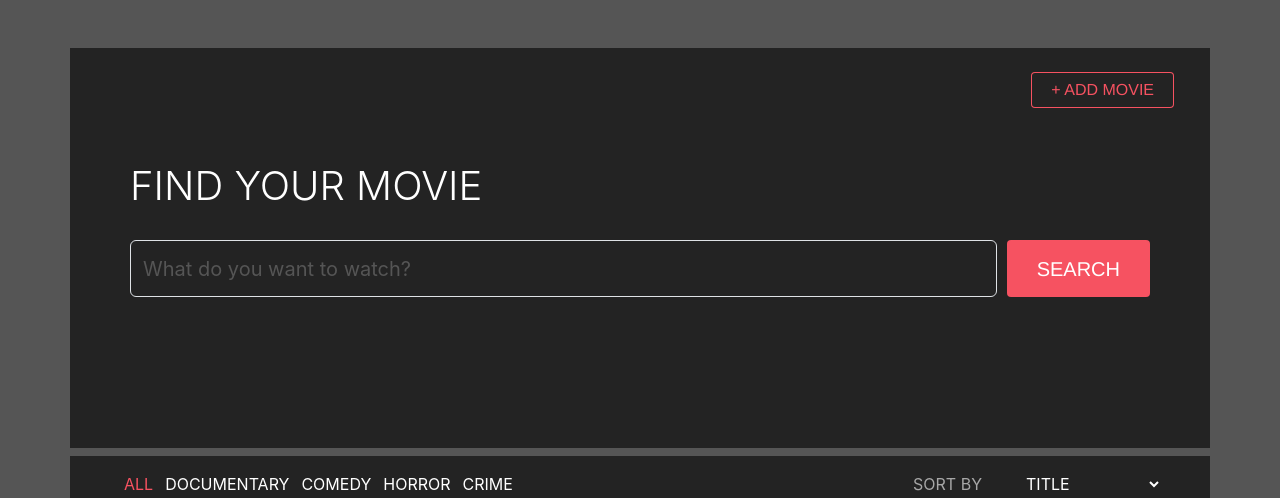
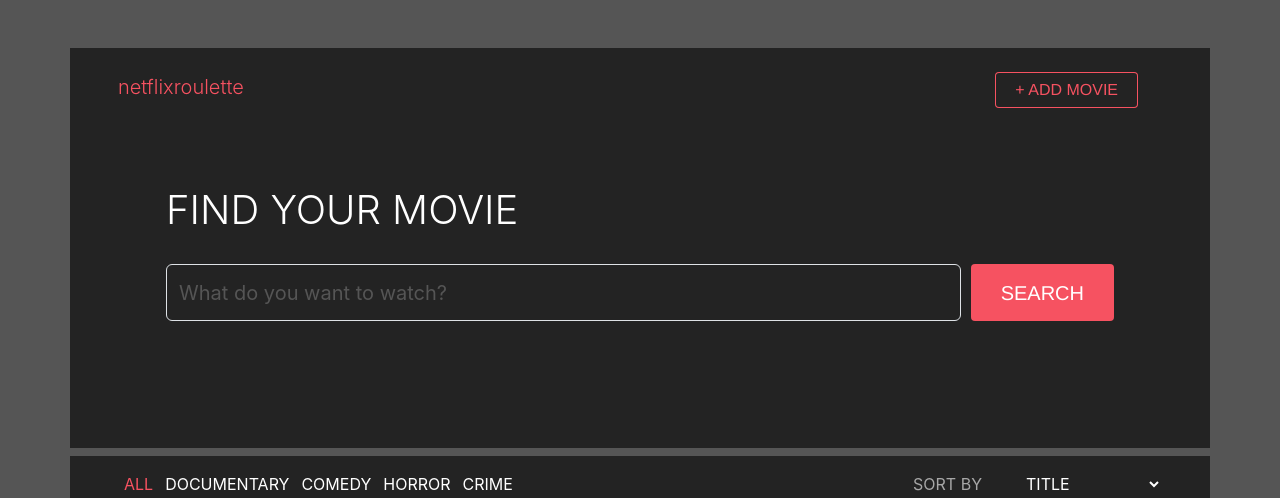
Before and after one commit to alenabonch/react-movie-app, a React (Create React App) app: page / in a window 1280 px wide. Shown: the top 498 px of the page. Built offline with nearby package versions, Linux system fonts and the light colour scheme.

Commit message:
Add Header component and the logic to switch between search and selected movie view

```diff
--- a/src/App.scss
+++ b/src/App.scss
@@ -7,7 +7,7 @@
 }
 
 .App-header {
-  height: 400px;
+  min-height: 400px;
   background-color: $black;
 }
 
--- a/src/App.tsx
+++ b/src/App.tsx
@@ -1,17 +1,14 @@
 import React, { useState } from 'react';
+import './App.scss';
+import GenreSelect from './components/GenreSelect/GenreSelect';
+import Header from './components/Header/Header';
+import MovieTile from './components/MovieTile/MovieTile';
+import SortControl from './components/SortControl/SortControl';
 import { movieMock, movieMock2, movieMock3 } from './mocks/Movie';
-import { Button } from './components/Button/Button';
-import Dialog from './components/Dialog/Dialog';
-import GenreSelect from './components/GenreSelect/GenreSelect';
-import MovieForm from './components/MovieForm/MovieForm';
-import MovieTile from './components/MovieTile/MovieTile';
-import SearchForm from './components/SearchForm/SearchForm';
-import './App.scss';
-import SortControl from './components/SortControl/SortControl';
 import { Movie } from './models/Movie';
 
 function App() {
-  const [isAddMovieDialogOpen, setIsAddMovieDialogOpen] = useState(false);
+  const [selectedMovie, setSelectedMovie] = useState<Movie | null>(null);
   const genres = ['All', 'Documentary', 'Comedy', 'Horror', 'Crime'];
   const movies: Movie[] = [movieMock, movieMock2, movieMock3];
 
@@ -28,7 +25,7 @@
   }
 
   const handleTileClick = (movie: Movie) => {
-    console.log('movie clicked', movie);
+    setSelectedMovie(movie);
   }
 
   const handleEditClick = (movie: Movie) => {
@@ -39,26 +36,21 @@
     console.log('Delete movie clicked', id);
   }
 
-  const handleAddMovieModalOpenChange = (open: boolean) => {
-    setIsAddMovieDialogOpen(open);
-  }
-
   const handleAddMovieFormSubmit = () => {
     console.log('Add movie form submitted');
   }
 
+  const handleSelectedMovieChange = (movie: Movie | null) => {
+    setSelectedMovie(movie);
+  }
+
   return (
     <div className="App p-5">
-      <div className="App-header container mb-2 d-flex flex-column">
-        <div className="d-flex justify-content-end pt-4">
-          <Button label="+ Add Movie" onClick={handleAddMovieModalOpenChange.bind(null, true)} size="small" className="mx-4"/>
-          <Dialog title="Add Movie" open={isAddMovieDialogOpen} onClose={handleAddMovieModalOpenChange.bind(null, false)}>
-            <MovieForm onSubmit={handleAddMovieFormSubmit}/>
-          </Dialog>
-        </div>
-        <div className="App-search-container p-5">
-          <SearchForm onSearch={handleSearch}/>
-        </div>
+      <div className="App-header container mb-2 d-flex flex-column px-5 py-4">
+        <Header onSearch={handleSearch}
+                selectedMovie={selectedMovie}
+                onSelectedMovieReset={handleSelectedMovieChange.bind(null, null)}
+                onAddMovieSubmit={handleAddMovieFormSubmit}/>
       </div>
       <div className="App-body container px-5">
         <div className="d-flex justify-content-between">
--- /dev/null
+++ b/src/components/Header/Header.scss
@@ -0,0 +1,16 @@
+@import "src/styles/colors";
+
+.header {
+  &__logo {
+    color: $red;
+    font-weight: 300;
+    font-size: 20px;
+  }
+
+  &__search-icon {
+    color: $red;
+    font-size: 30px;
+    border: none;
+    background: transparent;
+  }
+}
--- /dev/null
+++ b/src/components/Header/Header.tsx
@@ -0,0 +1,54 @@
+import React, { useState } from 'react';
+import { Movie } from '../../models/Movie';
+import { Button } from '../Button/Button';
+import Dialog from '../Dialog/Dialog';
+import MovieDetails from '../MovieDetails/MovieDetails';
+import MovieForm from '../MovieForm/MovieForm';
+import SearchForm from '../SearchForm/SearchForm';
+import './Header.scss'
+
+interface HeaderProps {
+  selectedMovie: Movie | null;
+  onSelectedMovieReset: () => void;
+  onSearch: (text: string) => void;
+  onAddMovieSubmit: (movie: Movie) => void;
+}
+
+function Header({selectedMovie, onSearch, onSelectedMovieReset, onAddMovieSubmit}: HeaderProps) {
+  const [isAddMovieDialogOpen, setIsAddMovieDialogOpen] = useState(false);
+
+  const handleSelectedMovieChange = () => {
+    onSelectedMovieReset();
+  }
+
+  const handleAddMovieModalOpenChange = (open: boolean) => {
+    setIsAddMovieDialogOpen(open);
+  }
+
+  return (
+      <div className="header">
+        <div className="d-flex justify-content-between">
+          <div className="header__logo">netflixroulette</div>
+          {selectedMovie
+              ? <button aria-label="Return to Search" className="header__search-icon" onClick={handleSelectedMovieChange}><i className="fa-solid fa-magnifying-glass"></i></button>
+              : <Button label="+ Add Movie" onClick={handleAddMovieModalOpenChange.bind(null, true)} size="small" className="mx-4"/>
+          }
+        </div>
+        { selectedMovie
+            ? <MovieDetails movie={selectedMovie}/>
+            : <>
+              <div className="d-flex justify-content-end pt-4">
+                <Dialog title="Add Movie" open={isAddMovieDialogOpen} onClose={handleAddMovieModalOpenChange.bind(null, false)}>
+                  <MovieForm onSubmit={onAddMovieSubmit}/>
+                </Dialog>
+              </div>
+              <div className="App-search-container p-5">
+                <SearchForm onSearch={onSearch}/>
+              </div>
+            </>
+        }
+      </div>
+  );
+}
+
+export default Header;
```
Also changed, not shown: 2 other files (tests, documents, lock files or other folders).
